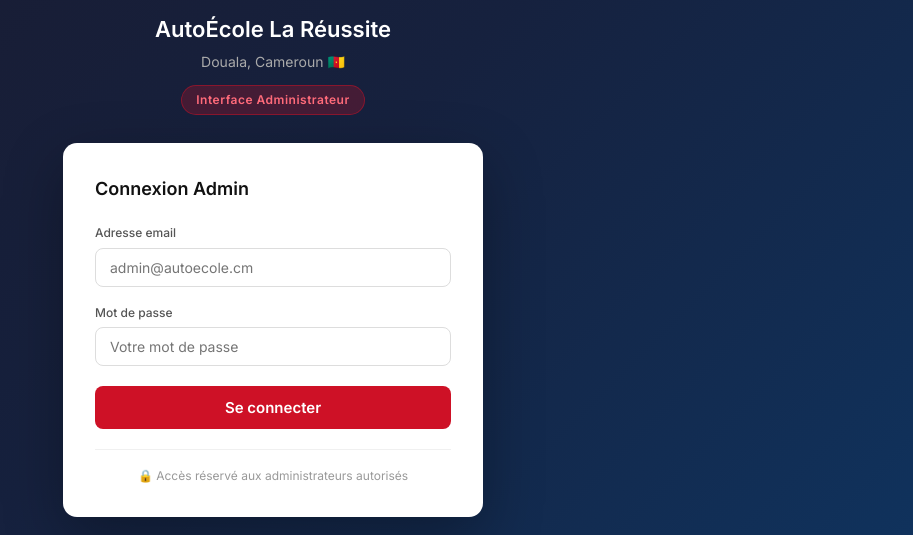
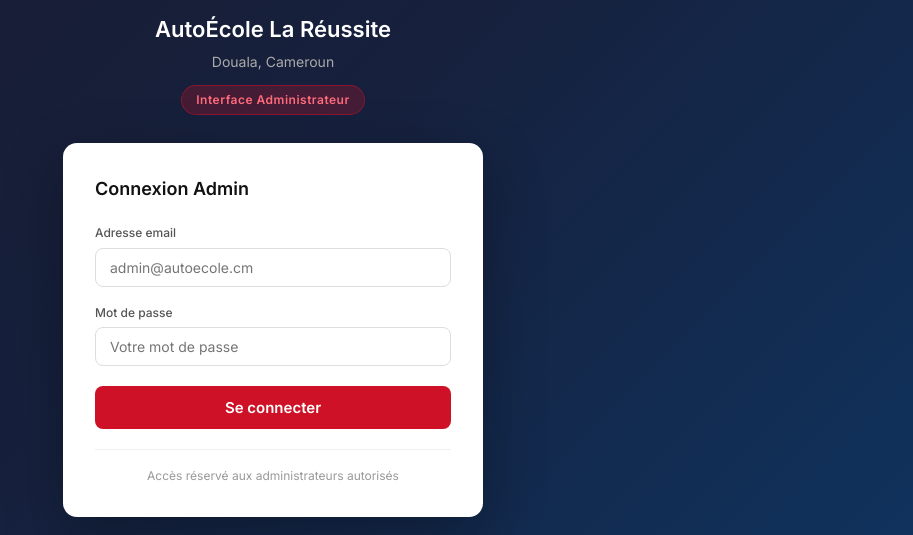
Before and after one commit to larissa70-blip/autoeges-frontend, a React (Create React App) app: page / in a window 1280 px wide. Shown: the part 158-693 px from the top of the page, without its empty margins (367-1280 px from the left). Built offline with nearby package versions, Linux system fonts and the light colour scheme.

Commit message:
Update Connexion.jsx

```diff
--- a/src/pages/Connexion.jsx
+++ b/src/pages/Connexion.jsx
@@ -32,7 +32,7 @@ export default function Connexion() {
         <div style={styles.entete}>
           <div style={styles.logoIcon}>AE</div>
           <h1 style={styles.titre}>AutoÉcole La Réussite</h1>
-          <p style={styles.sousTitre}>Douala, Cameroun 🇨🇲</p>
+          <p style={styles.sousTitre}>Douala, Cameroun </p>
           <div style={styles.adminBadge}>Interface Administrateur</div>
         </div>
 
@@ -78,7 +78,7 @@ export default function Connexion() {
 
           <div style={styles.infoSection}>
             <p style={styles.infoTexte}>
-              🔒 Accès réservé aux administrateurs autorisés
+               Accès réservé aux administrateurs autorisés
             </p>
           </div>
         </div>
```
